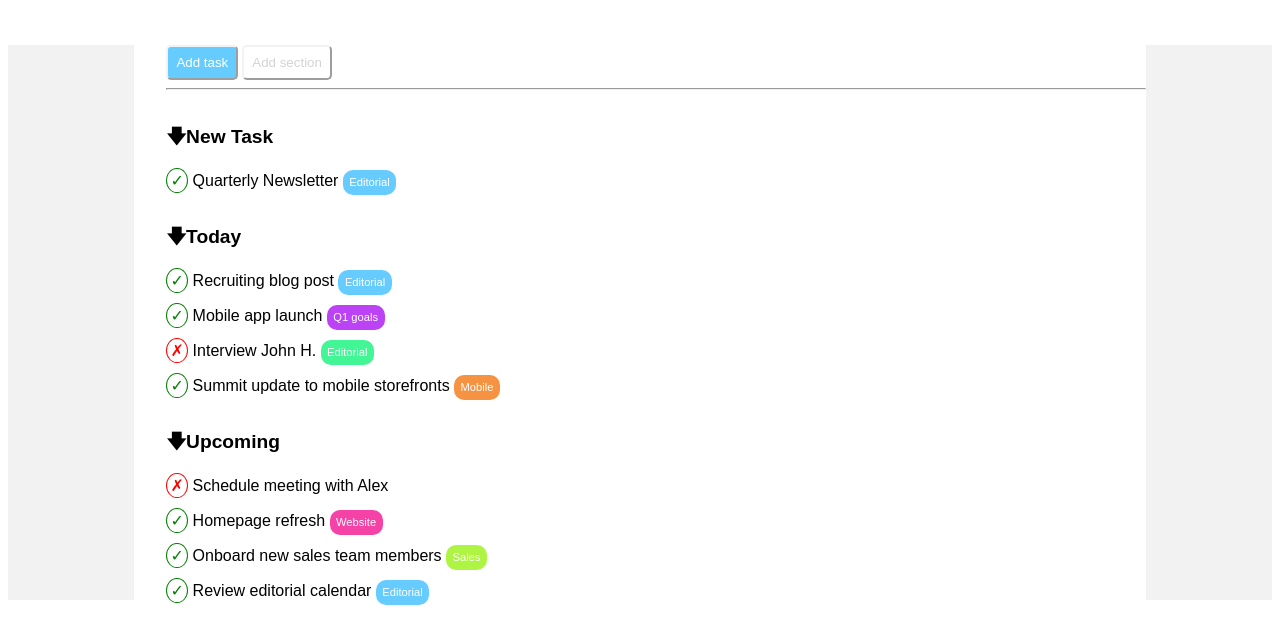
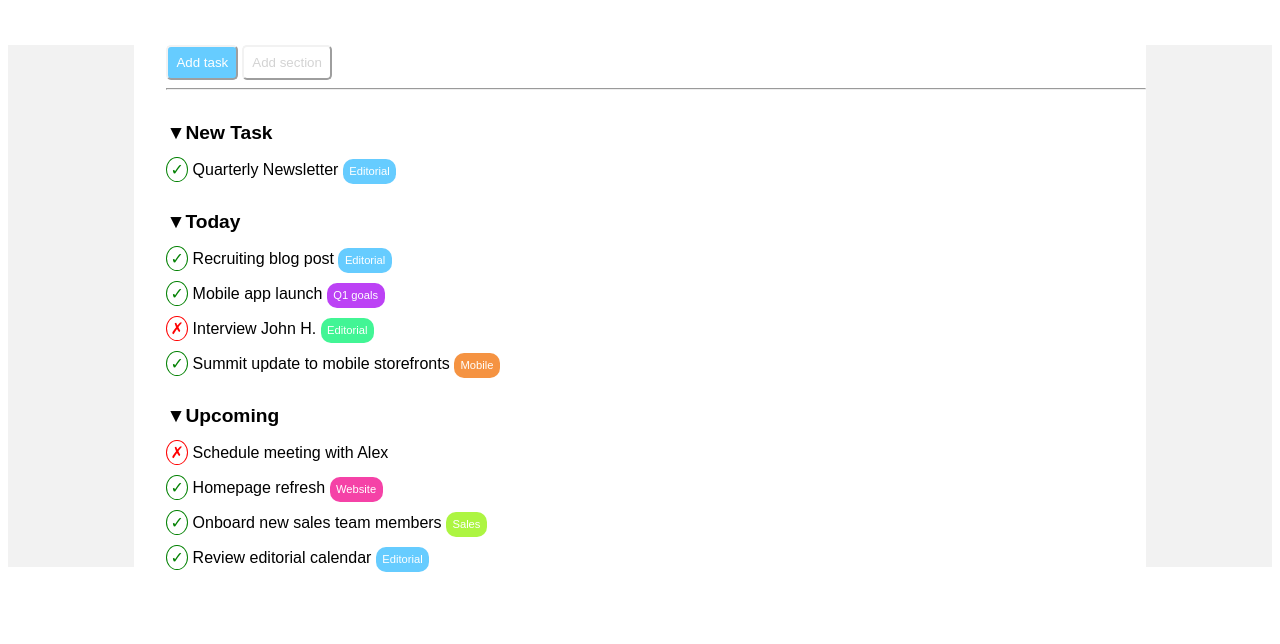
Before and after one commit to DeAngelisDev16/html-css-toboolist, a plain HTML site: page index.html in a window 1280 px wide. Shown: the part 80-724 px from the top of the page. Drawn offline with Linux system fonts and the light colour scheme.

Commit message:
final commit

```diff
--- a/index.html
+++ b/index.html
@@ -29,7 +29,7 @@
 
 
             <section class="task_section">
-                <div class="new_task">&#129095;New Task</div>
+                <div class="new_task">&#9660;New Task</div>
                 <div class="space"><span class="check">&check;</span> Quarterly Newsletter <span class="editorial">Editorial</span></div>
 
 
@@ -37,7 +37,7 @@
 
 <!-- Inizio sezione today -->
             <section class="task_section">
-                <div class="new_task">&#129095;Today</div>
+                <div class="new_task">&#9660;Today</div>
                 <div class="space"><span class="check">&check;</span> Recruiting blog post <span class="editorial">Editorial</span></div>
                 <div class="space"><span class="check">&check;</span> Mobile app launch <span id="q1goals">Q1 goals</span></div>
                 <div class="space"><span class="cross">&cross;</span> Interview John H. <span id="recruiting">Editorial</span></div>
@@ -49,7 +49,7 @@
             </section>
 
             <section class="task_section"> <!-- Inizio sezione upcoming -->
-                <div class="new_task">&#129095;Upcoming</div>
+                <div class="new_task">&#9660;Upcoming</div>
                 <div class="space"><span class="cross">&cross;</span> Schedule meeting with Alex</div>
                 <div class="space"><span class="check">&check;</span> Homepage refresh <span id="website">Website</span></div>
                 <div class="space"><span class="check">&check;</span> Onboard new sales team members <span id="sales">Sales</span></div>
```
